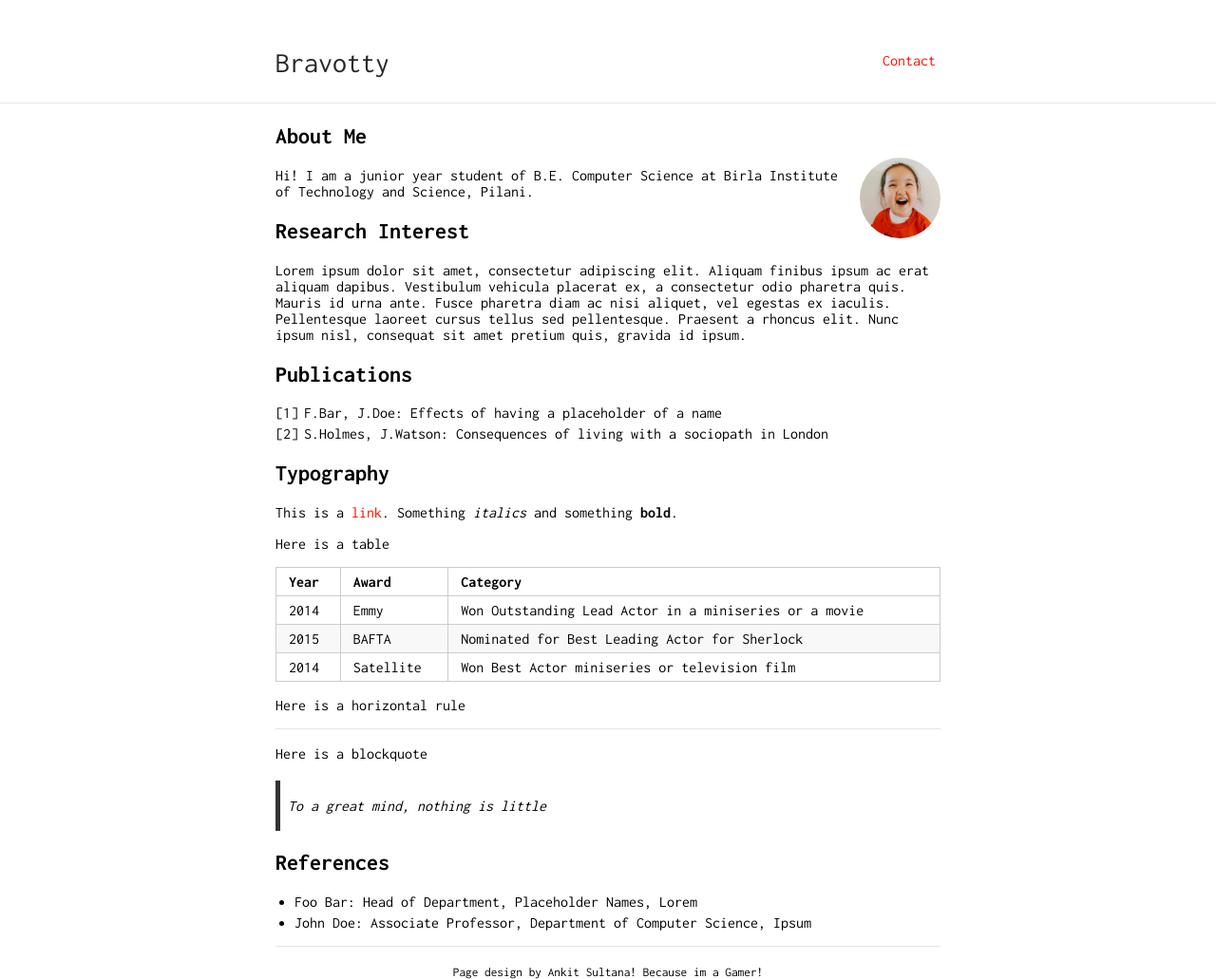
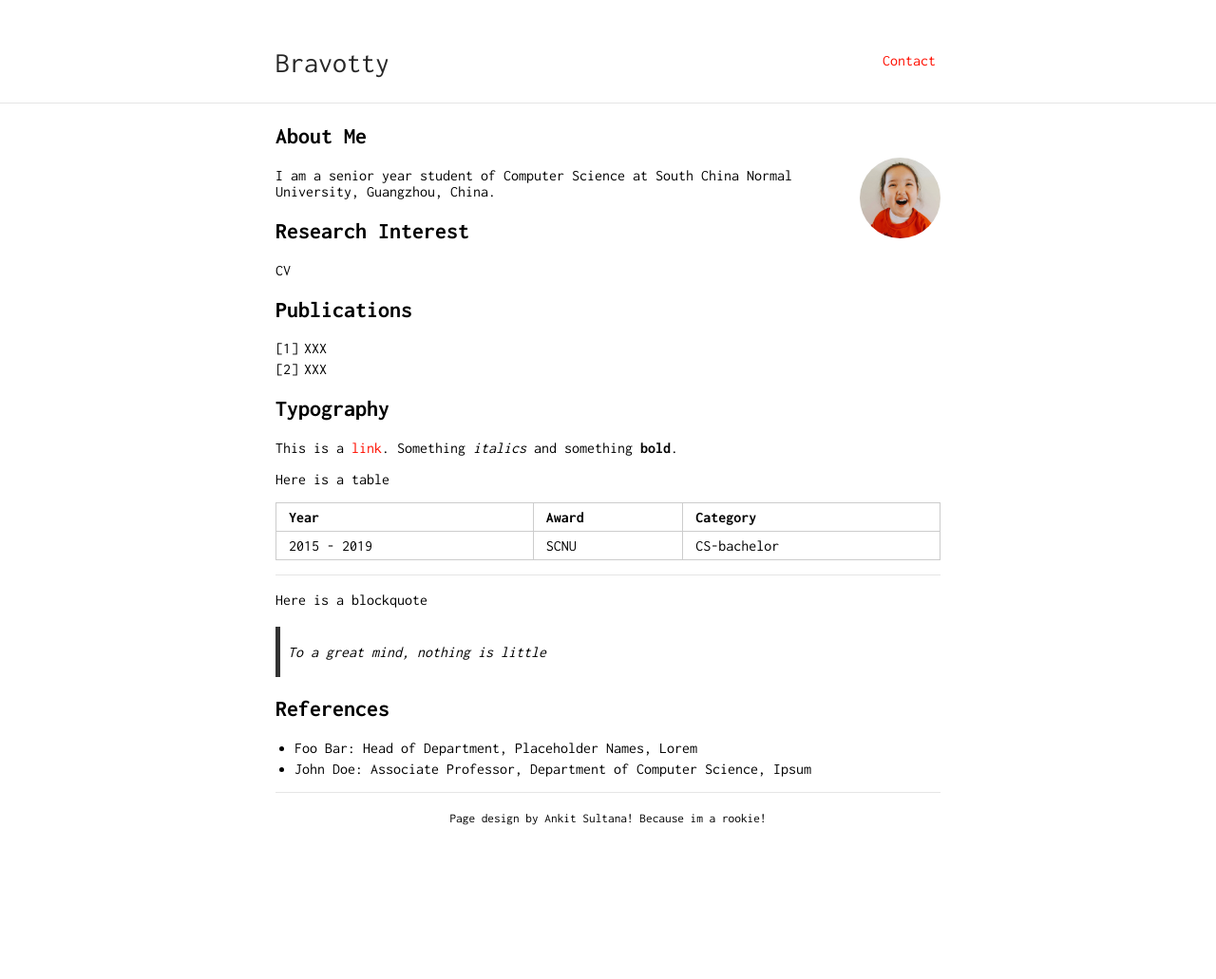
Before and after one commit to bravotty/bravotty.github.io, a Jekyll site: the page built from index.md, in a window 1280 px wide. Shown: the whole page at 95% size. Built offline with Jekyll 4.4.1, drawn with Linux system fonts in a browser that asks for light colours; our own code applies the rules of GitHub Pages for plain Markdown files; after the commit the page ends 900 px from its top, so only the background shows below that.

Commit message:
update the index html

```diff
--- a/_config.yml
+++ b/_config.yml
@@ -8,9 +8,7 @@ tracking_id: #
 
 footer: yes
 footer_url: "https://github.com/bravotty"
-footer_text: "Page design by Ankit Sultana! Because im a Gamer!"
-
-# remote_theme: ankitsultana/researcher@gem
+footer_text: "Page design by Ankit Sultana! Because im a rookie!"
 
 sass:
     style: compressed
--- a/index.md
+++ b/index.md
@@ -6,17 +6,17 @@ layout: default
 
 <img class="profile-picture" src="xiaogangji.jpg">
 
-Hi! I am a junior year student of B.E. Computer Science at Birla Institute of Technology and Science, Pilani.
+I am a senior year student of Computer Science at South China Normal University, Guangzhou, China.
 
 
 ## Research Interest
 
-Lorem ipsum dolor sit amet, consectetur adipiscing elit. Aliquam finibus ipsum ac erat aliquam dapibus. Vestibulum vehicula placerat ex, a consectetur odio pharetra quis. Mauris id urna ante. Fusce pharetra diam ac nisi aliquet, vel egestas ex iaculis. Pellentesque laoreet cursus tellus sed pellentesque. Praesent a rhoncus elit. Nunc ipsum nisl, consequat sit amet pretium quis, gravida id ipsum.
+CV
 
 ## Publications
 
-1. F.Bar, J.Doe: Effects of having a placeholder of a name
-2. S.Holmes, J.Watson: Consequences of living with a sociopath in London
+1. XXX
+2. XXX
 
 ## Typography
 
@@ -24,13 +24,9 @@ This is a [link](http://google.com). Something *italics* and something **bold**.
 
 Here is a table
 
-Year | Award | Category
------|-------|--------
-2014 | Emmy  | Won Outstanding Lead Actor in a miniseries or a movie
-2015 | BAFTA | Nominated for Best Leading Actor for Sherlock
-2014 | Satellite | Won Best Actor miniseries or television film
-
-Here is a horizontal rule
+Year        | Award | Category
+------------|-------|------------
+2015 - 2019 | SCNU  | CS-bachelor
 
 ---
 
```
